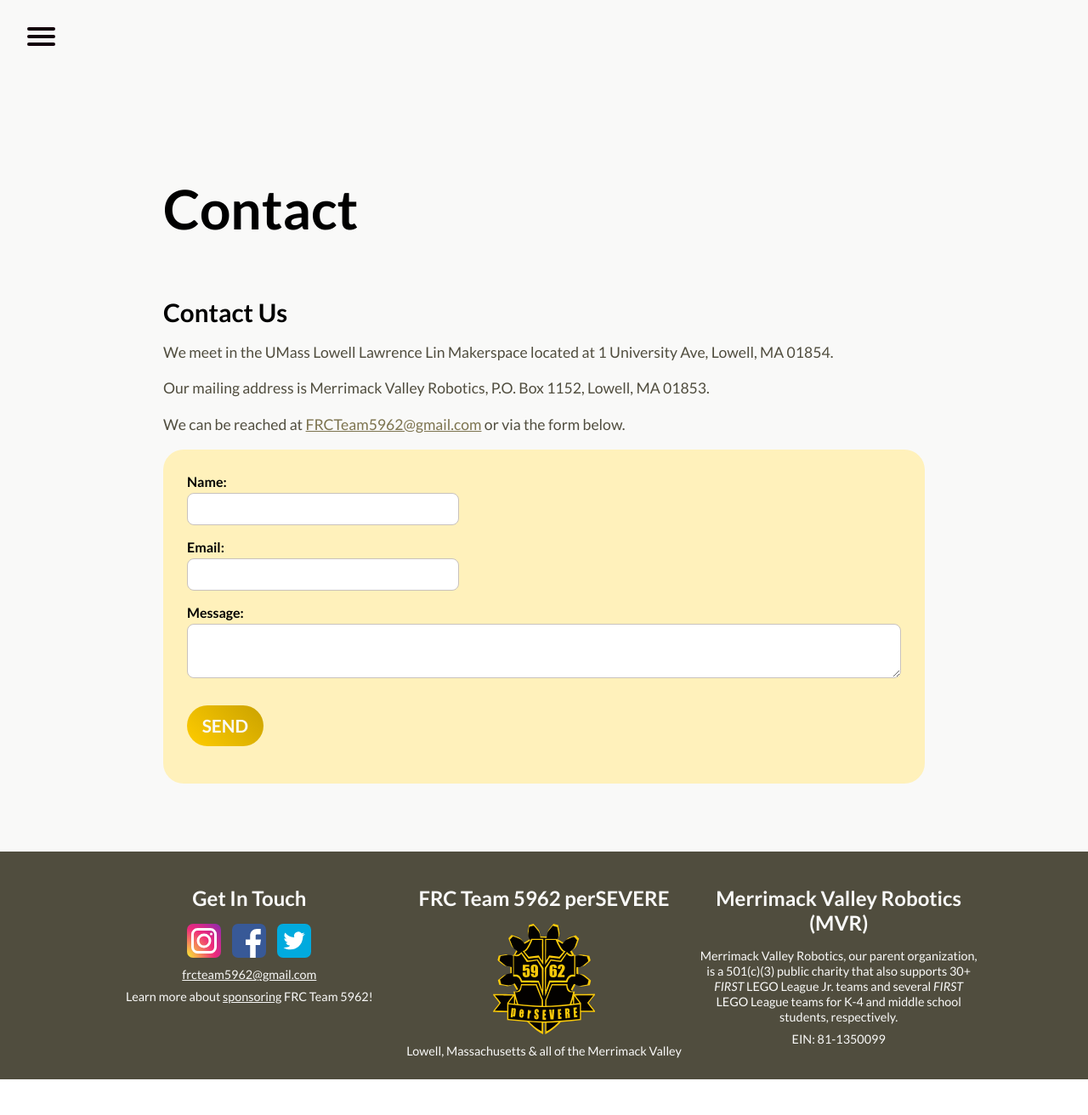
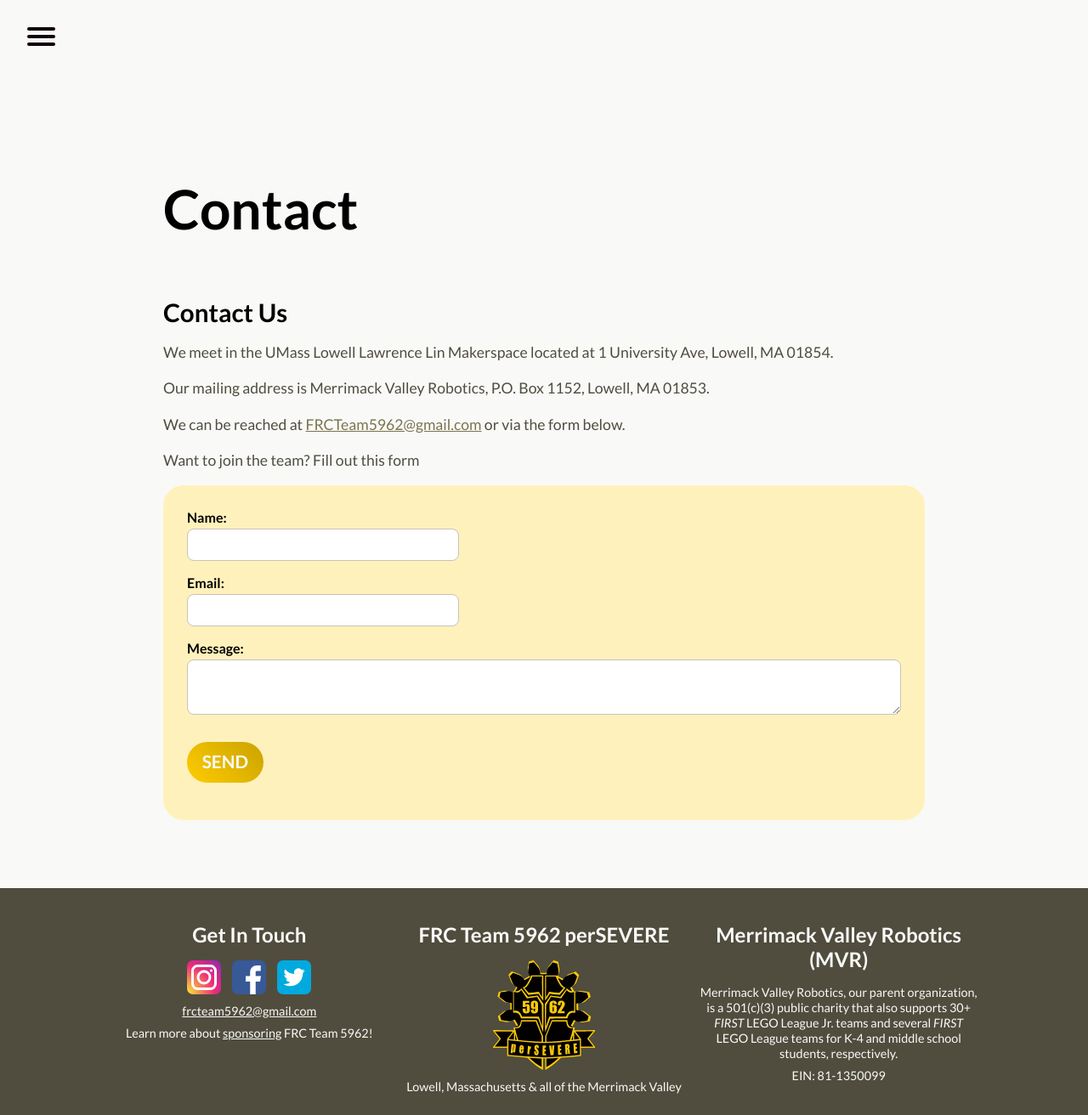
Before and after one commit to perSEVERE-5962/frc5962, a Jekyll site: the page built from contact.md, in a window 1280 px wide. Shown: the whole page at 85% size. Built offline with Jekyll 4.4.1, drawn with Linux system fonts in a browser that asks for light colours; before the commit the page ends 1270 px from its top, so only the background shows below that.

Commit message:
Updated Contact

```diff
--- a/contact.md
+++ b/contact.md
@@ -12,6 +12,8 @@
 
 We can be reached at [FRCTeam5962@gmail.com](mailto:FRCTeam5962@gmail.com) or via the form below.
 
+Want to join the team? Fill out this form
+
 <form action="https://formspree.io/frc_team_5962_captains@googlegroups.com" method="POST">
     <label for="name">Name: </label>
     <input type="text" name="name" id="name">
```
